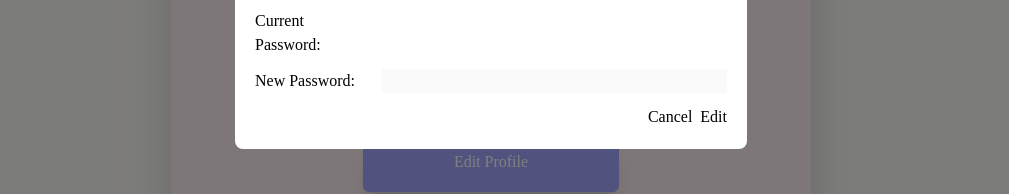
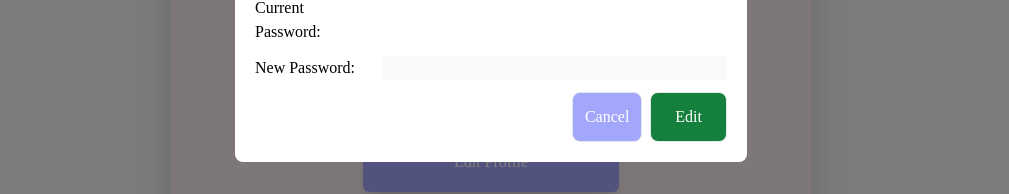
Before and after one commit to ArtisAdemi/KozmetikaLotus, a React (Create React App) app in the folder client/: page /profile in a window 1280 px wide. Both pictures are taken after a click on the button "Edit Profile". Shown: the part 425-619 px from the top of the page, without its empty margins (149-1158 px from the left). Built offline with nearby package versions, Linux system fonts and the light colour scheme; no server answers.

Commit message:
Profile Modal Buttons styled

```diff
--- a/client/src/components/UserForm.jsx
+++ b/client/src/components/UserForm.jsx
@@ -115,8 +115,15 @@ const UserForm = ({ closeModal, user }) => {
             </div>
 
             <div className="flex justify-end space-x-2">
-              <button type="button" onClick={closeModal} className="btn btn-outline btn-accent">Cancel</button>
-              <button type="submit" className="btn btn-primary">Edit</button>
+
+              <button type="button" onClick={closeModal} className="btn btn-outline btn-accent border rounded-lg p-3 bg-[#A3A7FC] text-white hover:opacity-80">
+                Cancel
+              </button>
+
+              <button type="submit" className="btn btn-primary border rounded-lg py-3 px-6 bg-green-700 text-white hover:opacity-80">
+                Edit
+              </button>
+
             </div>
               {/* More input fields and submission button */}
       </form>
```
